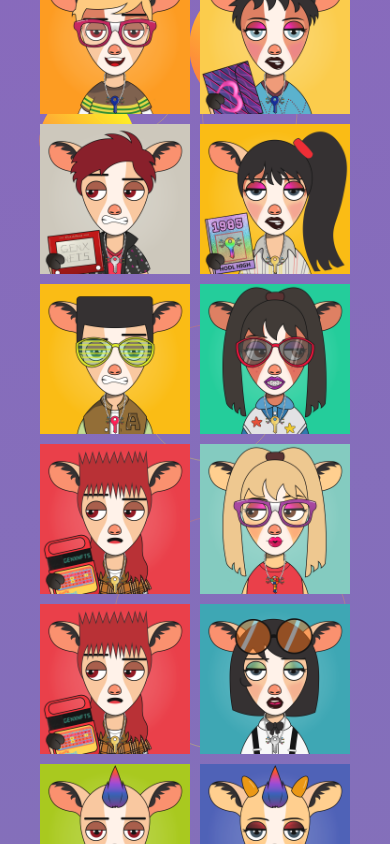
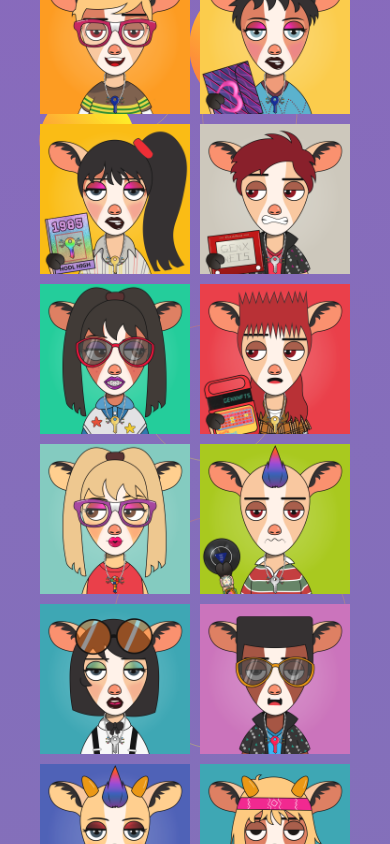
Before and after one commit to julmo611/GEN-X-NFTs, a React (Create React App) app: page / in a window 390 px wide. Shown: the part 2160-3004 px from the top of the page. Built offline with nearby package versions, Linux system fonts and the light colour scheme.

Commit message:
deleting a goat

```diff
--- a/src/components/Collage.js
+++ b/src/components/Collage.js
@@ -17,18 +17,17 @@
 import f4 from '../assets/FEMALE-GOATS/33.png';
 import m5 from '../assets/MALE-GOATS/28.png';
 import f5 from '../assets/FEMALE-GOATS/36.png';
-import m6 from '../assets/MALE-GOATS/31.png';
+// import m6 from '../assets/MALE-GOATS/31.png';
 import f6 from '../assets/FEMALE-GOATS/39.png';
 import m7 from '../assets/MALE-GOATS/66.png';
 import f7 from '../assets/FEMALE-GOATS/51.png';
-import m8 from '../assets/MALE-GOATS/66.png';
+import m8 from '../assets/MALE-GOATS/67.png';
 import f8 from '../assets/FEMALE-GOATS/63.png';
-import m9 from '../assets/MALE-GOATS/67.png';
+import m9 from '../assets/MALE-GOATS/75.png';
 import f9 from '../assets/FEMALE-GOATS/64.png';
-import m10 from '../assets/MALE-GOATS/75.png';
+import m10 from '../assets/MALE-GOATS/178.png';
 import f10 from '../assets/FEMALE-GOATS/65.png';
-import m11 from '../assets/MALE-GOATS/178.png';
-import m12 from '../assets/MALE-GOATS/338.png';
+import m11 from '../assets/MALE-GOATS/338.png';
 
 export default function Collage() {
 	return (
@@ -43,9 +42,9 @@
 				<img src={f3} alt="GEN-X NFTS" />
 				<img src={m4} alt="GEN-X NFTS" />
 				<img src={f4} alt="GEN-X NFTS" />
+				<img src={f5} alt="GEN-X NFTS" />
 				<img src={m5} alt="GEN-X NFTS" />
-				<img src={f5} alt="GEN-X NFTS" />
-				<img src={m6} alt="GEN-X NFTS" />
+				{/* <img src={m6} alt="GEN-X NFTS" /> */}
 				<img src={f6} alt="GEN-X NFTS" />
 				<img src={m7} alt="GEN-X NFTS" />
 				<img src={f7} alt="GEN-X NFTS" />
@@ -56,7 +55,6 @@
 				<img src={m10} alt="GEN-X NFTS" />
 				<img src={f10} alt="GEN-X NFTS" />
 				<img src={m11} alt="GEN-X NFTS" />
-				<img src={m12} alt="GEN-X NFTS" />
 			</div>
 			<p>
 				This is a generative 3,000 NFT collection, where each{' '}
--- a/src/styles/_navigation.scss
+++ b/src/styles/_navigation.scss
@@ -32,6 +32,9 @@
 				background-color: transparent;
 				border: 1px solid $color3;
 				cursor: pointer;
+				@media (max-width: 600px) {
+					margin-bottom: 15px;
+				}
 				&:hover {
 					background-color: $color3;
 					padding: 7px 10px;
```
